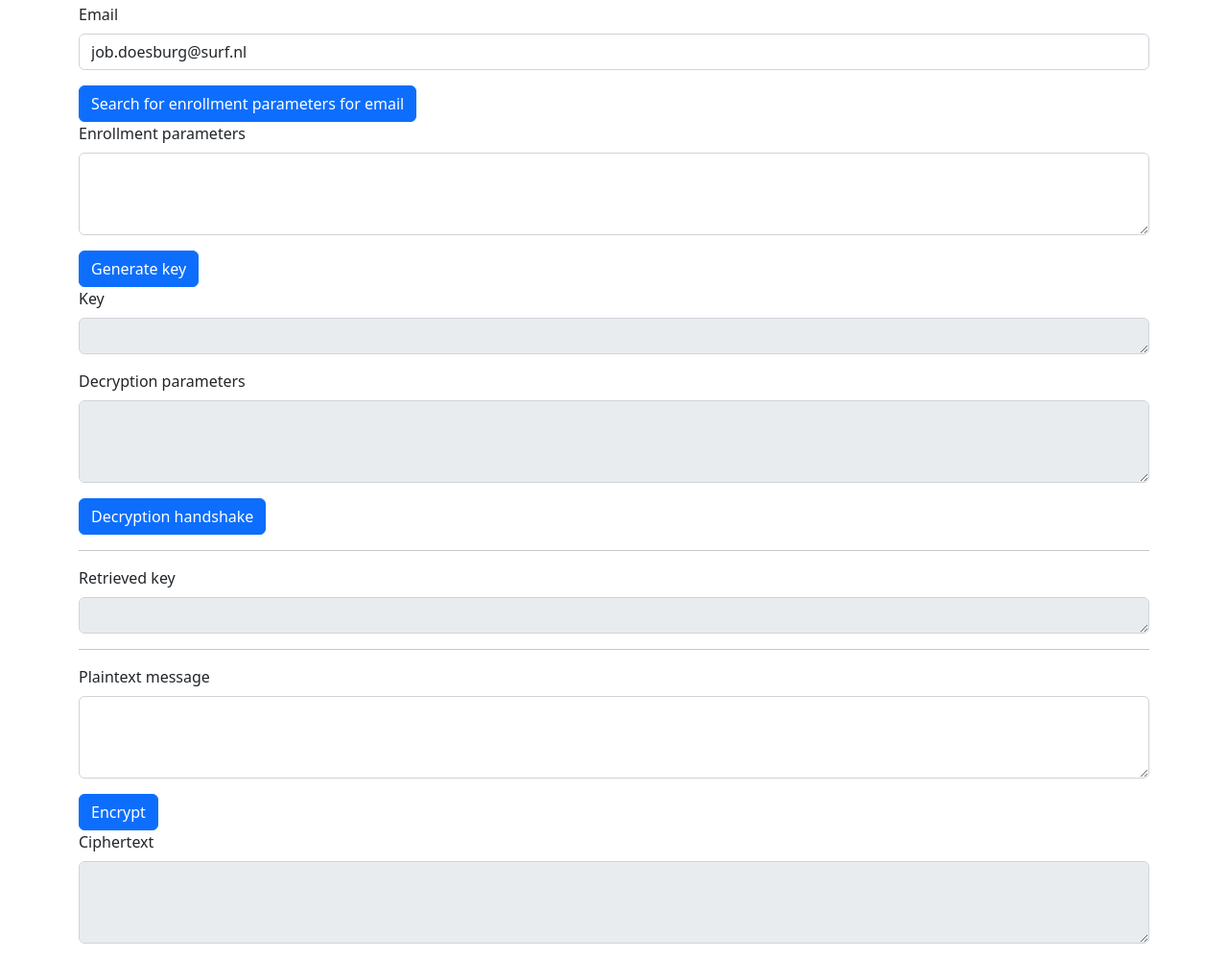
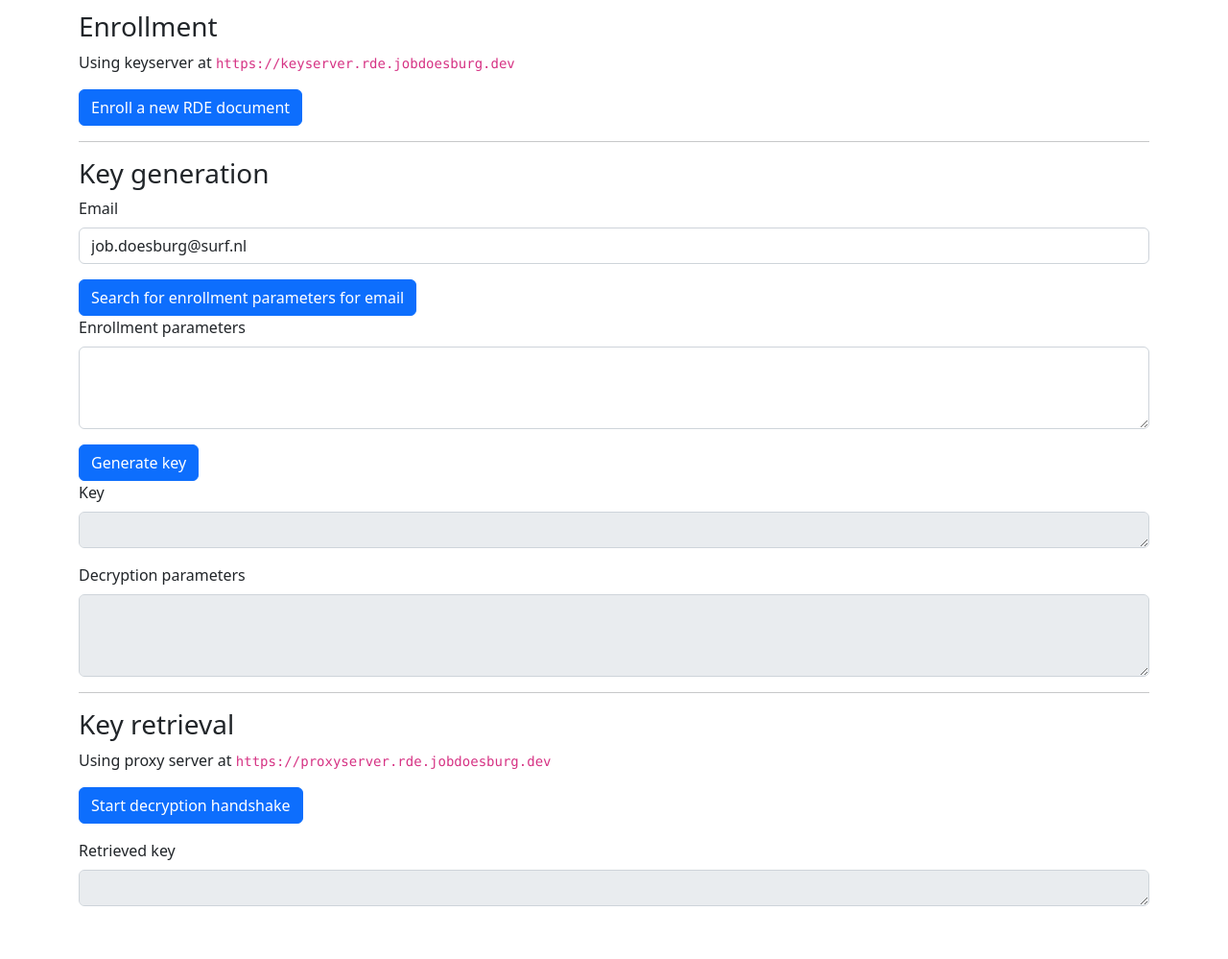
Before and after one commit to JobDoesburg/rde-js-client, a website built with webpack: page index.html in a window 1280 px wide. Shown: the part 53-1052 px from the top of the page at 96% size. After the commit the page ends 1013 px from the top, so only its background shows below. Built offline with nearby package versions, Linux system fonts and the light colour scheme.

Commit message:
Snelle commit

```diff
--- a/index.html
+++ b/index.html
@@ -12,6 +12,11 @@
         <div class="col-12">
             <h1>RDE browser encryption</h1>
             <div>
+                <h3 class="mt-3">Enrollment</h3>
+                <p>Using keyserver at <code>https://keyserver.rde.jobdoesburg.dev</code></p>
+                <a href="https://keyserver.rde.jobdoesburg.dev" target="_blank" class="btn btn-primary">Enroll a new RDE document</a>
+                <hr>
+                <h3 class="mt-3">Key generation</h3>
                 <div class="mb-3">
                     <label for="email" class="form-label">Email</label>
                     <input type="email" class="form-control" id="email" name="email" value="job.doesburg@surf.nl">
@@ -30,22 +35,14 @@
                     <label for="decryptionParams" class="form-label">Decryption parameters</label>
                     <textarea class="form-control" id="decryptionParams" name="decryptionParams" rows="3" disabled></textarea>
                 </div>
-                <button id="decryptHandshake" type="submit" class="btn btn-primary">Decryption handshake</button>
+                <hr>
+                <h3 class="mt-3">Key retrieval</h3>
+                <p>Using proxy server at <code>https://proxyserver.rde.jobdoesburg.dev</code></p>
+                <button id="decryptHandshake" type="submit" class="btn btn-primary">Start decryption handshake</button>
                 <div id="qrcode" class="my-3"></div>
-                <hr>
                 <div class="mb-3">
                     <label for="retrievedKey" class="form-label">Retrieved key</label>
                     <textarea class="form-control" id="retrievedKey" name="retrievedKey" rows="1" disabled></textarea>
-                </div>
-                <hr>
-                <div class="mb-3">
-                    <label for="plaintext" class="form-label">Plaintext message</label>
-                    <textarea class="form-control" id="plaintext" name="plaintext" rows="3"></textarea>
-                </div>
-                <button id="encrypt" type="submit" class="btn btn-primary">Encrypt</button>
-                <div class="mb-3">
-                    <label for="ciphertext" class="form-label">Ciphertext</label>
-                    <textarea class="form-control" id="ciphertext" name="ciphertext" rows="3" disabled></textarea>
                 </div>
             </div>
         </div>
--- a/src/index.js
+++ b/src/index.js
@@ -3,7 +3,8 @@ import RDEKeyGenerator from "./RDEKeyGenerator";
 import RDEDecryptionHandshakeProtocol from "./DecryptionHandshakeProtocol";
 
 const KEYSERVER = "https://keyserver.rde.jobdoesburg.dev"
-const PROXYSERVER = "wss://proxyserver.rde.jobdoesburg.dev"
+const PROXYSERVER = "https://proxyserver.rde.jobdoesburg.dev"
+const PROXYSERVERWS = "wss://proxyserver.rde.jobdoesburg.dev"
 
 const emailField = document.getElementById('email');
 const searchButton = document.getElementById('search');
@@ -12,9 +13,6 @@ const generateButton = document.getElementById('keygen');
 const keyField = document.getElementById('key');
 const decryptionParamsField = document.getElementById('decryptionParams');
 const retrievedKeyField = document.getElementById('retrievedKey');
-const plaintextField = document.getElementById('plaintext');
-const ciphertextField = document.getElementById('ciphertext');
-const encryptButton = document.getElementById('encrypt');
 
 const qrCodes = document.getElementById("qrcode");
 
@@ -30,9 +28,6 @@ async function generateKey() {
     keyField.innerText = rdeKey.encryptionKey
     decryptionParamsField.innerText = JSON.stringify(rdeKey.decryptionParameters)
 
-}
-async function encrypt() {
-    console.log("Not implemented")
 }
 
 async function search() {
@@ -55,12 +50,13 @@ async function startHandshake(socket, url) {
 }
 
 async function decryptHandshake() {
-    const randomToken = crypto.getRandomValues(new Uint32Array(1))[0]
-    console.log("Random token: " + randomToken)
-    const url = PROXYSERVER + '/socket/' + randomToken
-    const socket = await new WebSocket( url);
+    const socketResponse = await fetch(PROXYSERVER + "/open");
+    const token = await socketResponse.text();
+    const socketUrl = PROXYSERVERWS + "/socket/" + token;
+    console.log("Using socket on", socketUrl)
+    const socket = await new WebSocket(socketUrl);
     socket.onopen = function (event) {
-        startHandshake(socket, url)
+        startHandshake(socket, socketUrl)
     }
     socket.onmessage = function (event) {
         qrCodes.innerHTML = ""
@@ -78,5 +74,4 @@ async function decryptHandshake() {
 
 searchButton.addEventListener('click', search);
 generateButton.addEventListener('click', generateKey);
-encryptButton.addEventListener('click', encrypt);
 decryptHandshakeButton.addEventListener('click', decryptHandshake);
```
